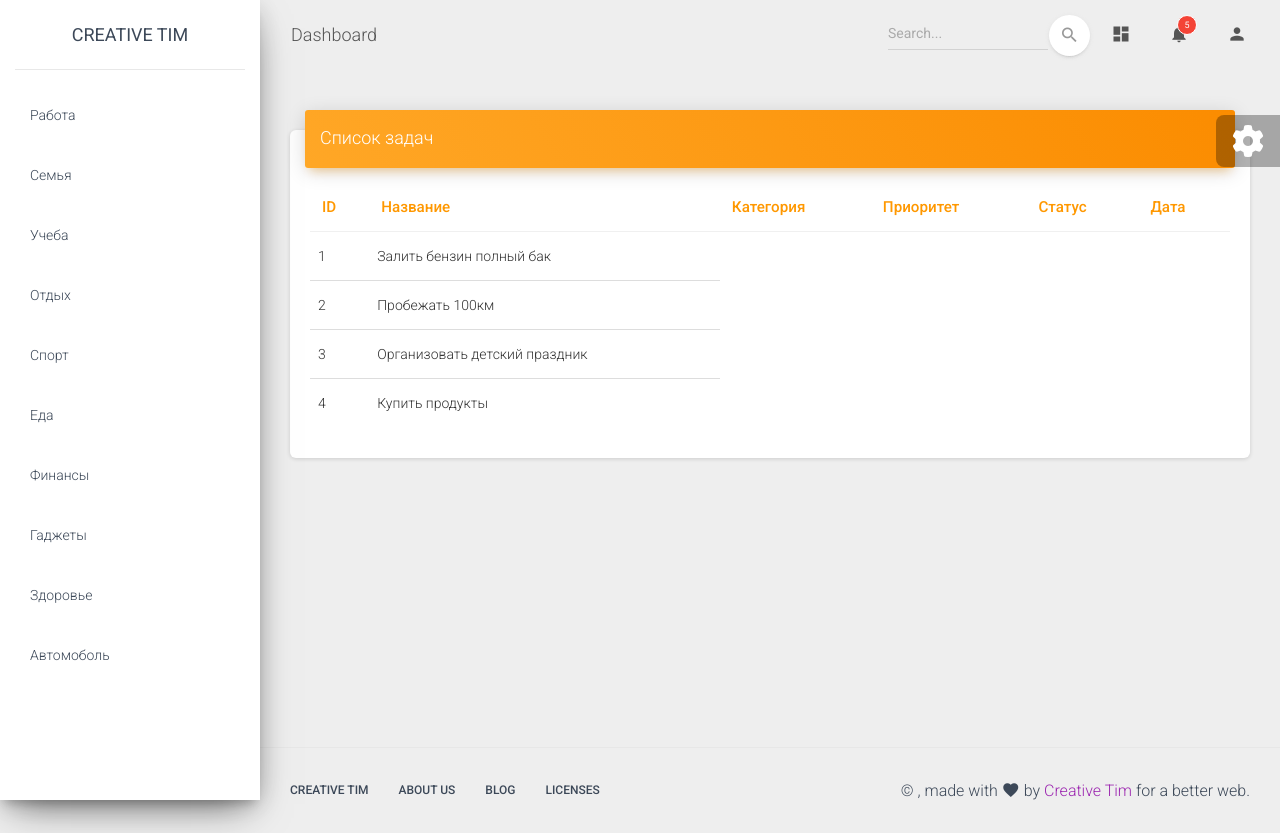
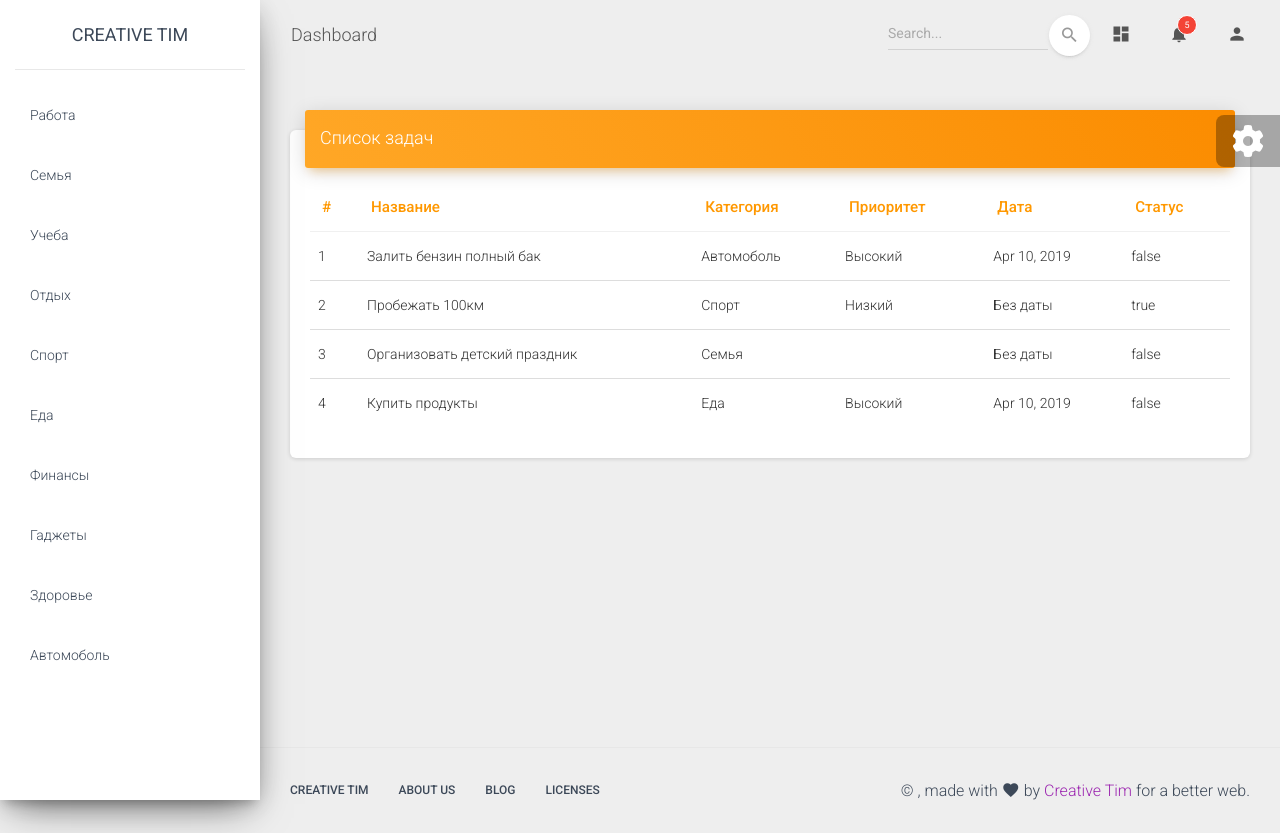
Before and after one commit to Rustic5i/angular-poject, an Angular app: page / in a window 1280 px wide. Built offline with nearby package versions, Linux system fonts and the light colour scheme.

Commit message:
реализовал выделение активной категории как активная. И добавил при наведение мышкой на категорию,отображала как ссылка.

```diff
--- a/src/app/app.module.ts
+++ b/src/app/app.module.ts
@@ -3,7 +3,7 @@ import { BrowserModule } from '@angular/platform-browser';
 
 import { AppComponent } from './app.component';
 import { CategoriesComponent } from './views/categories/categories.component';
-import { TaskComponent } from './views/task/task/task.component';
+import { TaskComponent } from './views/task/task.component';
 
 @NgModule({
   declarations: [
--- a/src/app/views/categories/categories.component.css
+++ b/src/app/views/categories/categories.component.css
@@ -0,0 +1,3 @@
+.pointer{
+  cursor:pointer;
+}
--- a/src/app/views/categories/categories.component.html
+++ b/src/app/views/categories/categories.component.html
@@ -8,7 +8,9 @@
   </a></div>
   <div class="sidebar-wrapper">
     <ul class="nav">
-      <li class="nav-item" *ngFor="let category of categories" (click)="showTasksByCategory(category)">
+      <li class="nav-item pointer" *ngFor="let category of categories" (click)="showTasksByCategory(category)"
+      [class.active]="category === selectCategory"
+      >
         <a class="nav-link">
           <p>{{category.title}}</p>
         </a>
--- a/src/app/views/categories/categories.component.ts
+++ b/src/app/views/categories/categories.component.ts
@@ -13,6 +13,7 @@ export class CategoriesComponent implements OnInit {
                                // где все свойства должны быть инициализированы в конструкторе
                                // или при обьявлении переменной
                                // Обходной путь — добавить !постфикс к имени переменной:
+  selectCategory?: Category;
 
   constructor(private dataHandler: DataHandlerService) {
   }
@@ -25,6 +26,7 @@ export class CategoriesComponent implements OnInit {
   }
 
   showTasksByCategory(category: Category) {
+    this.selectCategory = category;
     this.dataHandler.fillTasksByCategories(category);
   }
 }
--- a/src/app/views/task/task/task.component.html
+++ b/src/app/views/task/task.component.html
@@ -5,17 +5,21 @@
   <div class="card-body table-responsive">
     <table class="table table-hover">
       <thead class="text-warning">
-      <th>ID</th>
+      <th>#</th>
       <th>Название</th>
       <th>Категория</th>
       <th>Приоритет</th>
+      <th>Дата</th>
       <th>Статус</th>
-      <th>Дата</th>
       </thead>
       <tbody>
-      <tr *ngFor="let task of tasks">
-        <td>{{task.id}}</td>
+      <tr *ngFor="let task of tasks; let index = index">
+        <td>{{index+1}}</td>
         <td>{{task.title}}</td>
+        <td>{{task.category ? task.category.title : ""}}</td>
+        <td>{{task.priority ? task.priority.title : ""}}</td>
+        <td>{{task.date ? (task.date | date : "mediumDate"): "Без даты"}}</td>
+        <td>{{task.completed}}</td>
       </tr>
       </tbody>
     </table>
--- a/src/app/views/task/task/task.component.ts
+++ b/src/app/views/task/task.component.ts
@@ -1,6 +1,6 @@
 import {Component, OnInit} from '@angular/core';
-import {DataHandlerService} from "../../../service/data-handler.service";
-import {Task} from "../../../model/Task";
+import {DataHandlerService} from "../../service/data-handler.service";
+import {Task} from "../../model/Task";
 
 @Component({
   selector: 'app-task',
```
Also changed, not shown: src/app/views/task/task.component.css (added), src/app/views/task/task/task.component.css (deleted), 1 other file (tests, documents, lock files or other folders).
